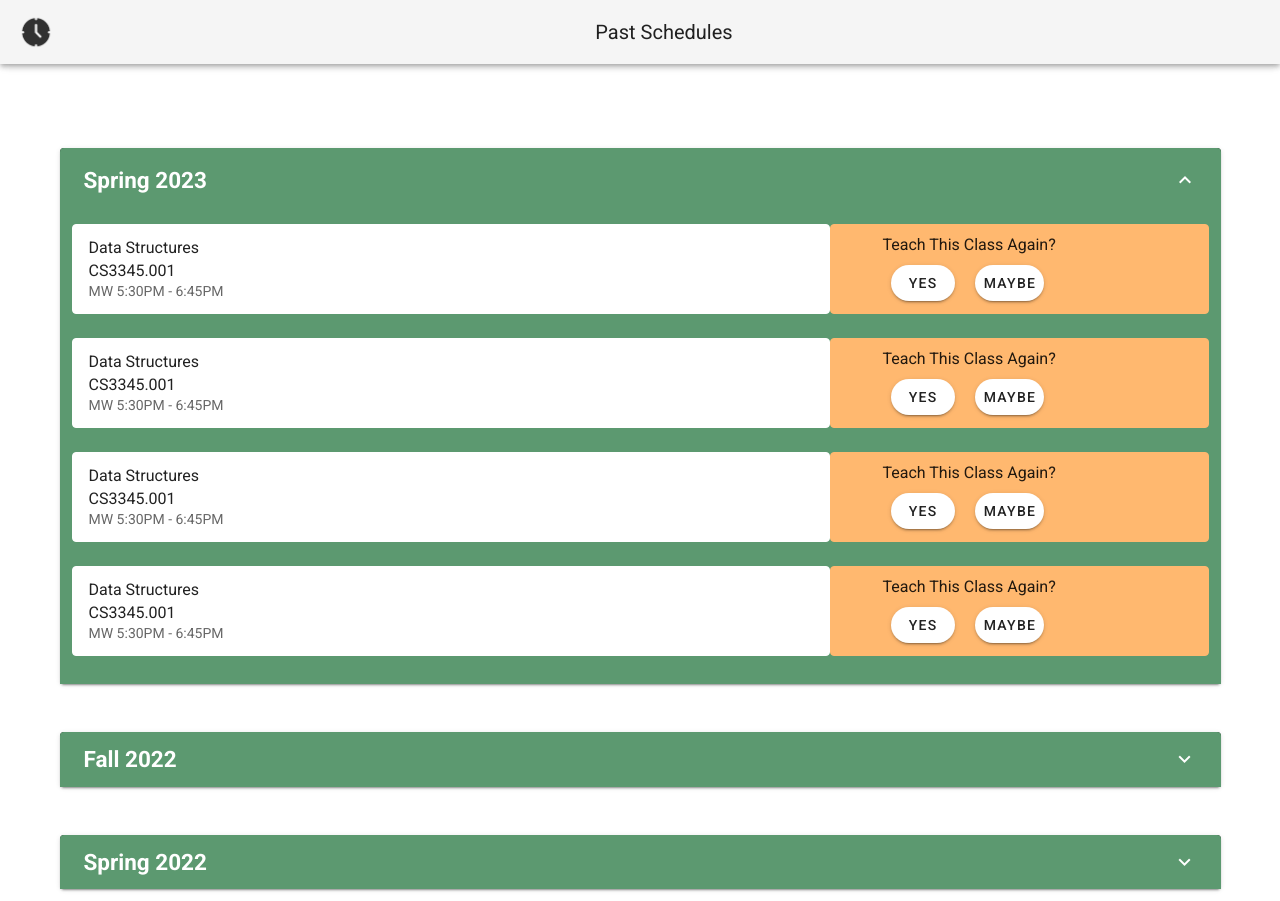
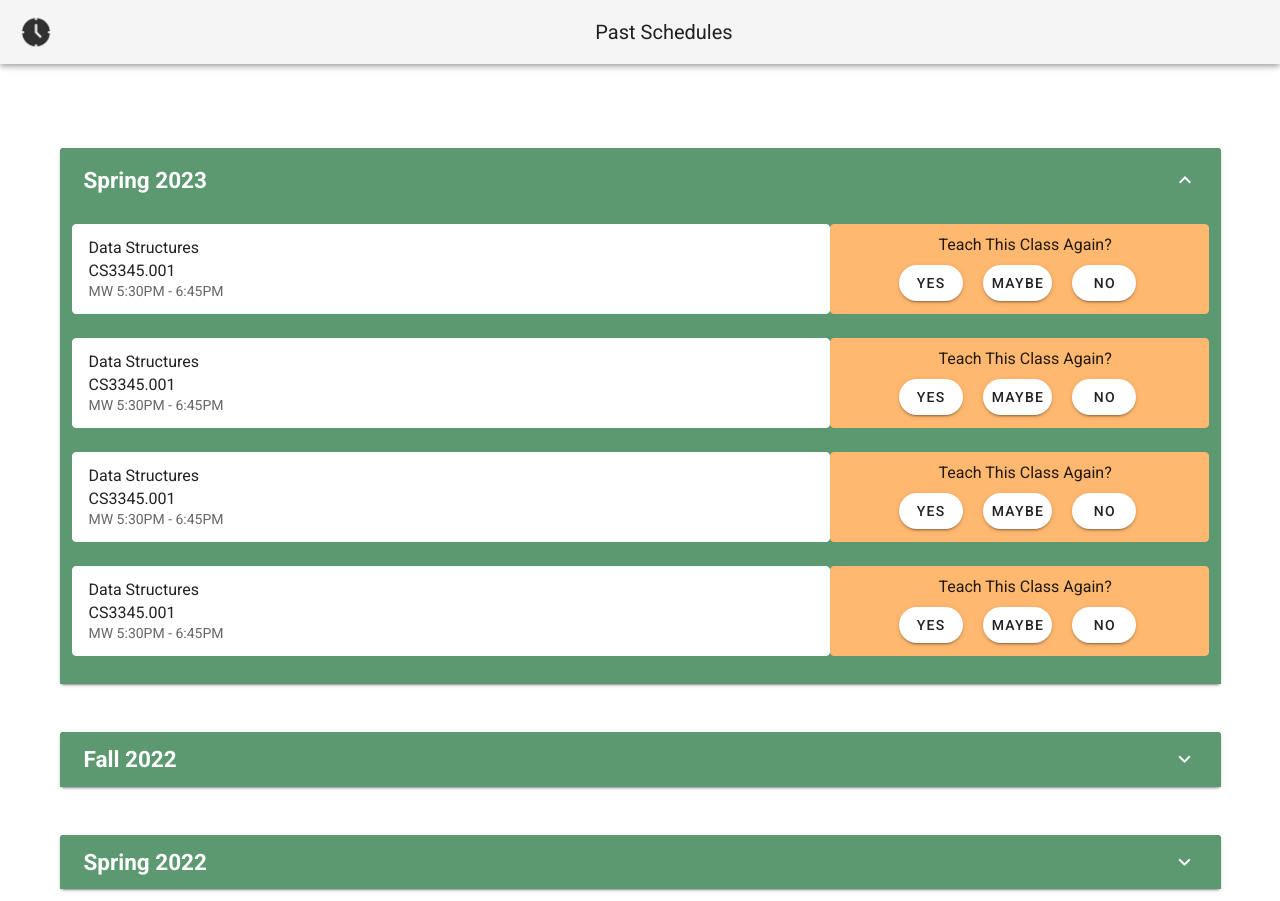
Before and after one commit to palak-bhargava/InstructorScheduler, a Vue app in the folder vue-client/: page / in a window 1280 px wide. Both pictures are taken after a click on the button "Spring 2023". Built offline with nearby package versions, Linux system fonts and the light colour scheme.

Commit message:
added no option to buttons

```diff
--- a/vue-client/src/views/PastSchedules.vue
+++ b/vue-client/src/views/PastSchedules.vue
@@ -76,7 +76,7 @@
               light
               outlined
             >
-              <div class="pt-2 pl-1 ml-12">
+              <div class="pt-2 pl-15 ml-12">
                 Teach This Class Again?
               </div>
               <v-card-actions>
@@ -85,7 +85,7 @@
                   elevation="2"
                   rounded
                   light
-                  class="mr-3 mb-1 ml-13"
+                  class="mr-3 mb-1 ml-15"
                 >
                   Yes
                 </v-btn>
@@ -94,9 +94,18 @@
                   elevation="2"
                   rounded
                   light
+                  class="mb-1 mr-3"
+                >
+                  Maybe
+                </v-btn>
+                <v-btn
+                  color="#ffffff"
+                  elevation="2"
+                  rounded
+                  light
                   class="mb-1"
                 >
-                  Maybe
+                  No
                 </v-btn>
               </v-card-actions>
             </v-card>
@@ -140,7 +149,7 @@
               light
               outlined
             >
-              <div class="pt-2 pl-1 ml-12">
+              <div class="pt-2 pl-15 ml-12">
                 Teach This Class Again?
               </div>
               <v-card-actions>
@@ -149,7 +158,7 @@
                   elevation="2"
                   rounded
                   light
-                  class="mr-3 mb-1 ml-13"
+                  class="mr-3 mb-1 ml-15"
                 >
                   Yes
                 </v-btn>
@@ -158,9 +167,18 @@
                   elevation="2"
                   rounded
                   light
+                  class="mb-1 mr-3"
+                >
+                  Maybe
+                </v-btn>
+                <v-btn
+                  color="#ffffff"
+                  elevation="2"
+                  rounded
+                  light
                   class="mb-1"
                 >
-                  Maybe
+                  No
                 </v-btn>
               </v-card-actions>
             </v-card>
@@ -204,7 +222,7 @@
               light
               outlined
             >
-              <div class="pt-2 pl-1 ml-12">
+              <div class="pt-2 pl-15 ml-12">
                 Teach This Class Again?
               </div>
               <v-card-actions>
@@ -213,7 +231,7 @@
                   elevation="2"
                   rounded
                   light
-                  class="mr-3 mb-1 ml-13"
+                  class="mr-3 mb-1 ml-15"
                 >
                   Yes
                 </v-btn>
@@ -222,9 +240,18 @@
                   elevation="2"
                   rounded
                   light
+                  class="mb-1 mr-3"
+                >
+                  Maybe
+                </v-btn>
+                <v-btn
+                  color="#ffffff"
+                  elevation="2"
+                  rounded
+                  light
                   class="mb-1"
                 >
-                  Maybe
+                  No
                 </v-btn>
               </v-card-actions>
             </v-card>
@@ -268,7 +295,7 @@
               light
               outlined
             >
-              <div class="pt-2 pl-1 ml-12">
+              <div class="pt-2 pl-15 ml-12">
                 Teach This Class Again?
               </div>
               <v-card-actions>
@@ -277,7 +304,7 @@
                   elevation="2"
                   rounded
                   light
-                  class="mr-3 mb-1 ml-13"
+                  class="mr-3 mb-1 ml-15"
                 >
                   Yes
                 </v-btn>
@@ -286,9 +313,18 @@
                   elevation="2"
                   rounded
                   light
+                  class="mb-1 mr-3"
+                >
+                  Maybe
+                </v-btn>
+                <v-btn
+                  color="#ffffff"
+                  elevation="2"
+                  rounded
+                  light
                   class="mb-1"
                 >
-                  Maybe
+                  No
                 </v-btn>
               </v-card-actions>
             </v-card>
```
